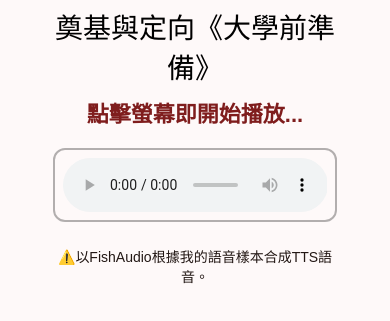
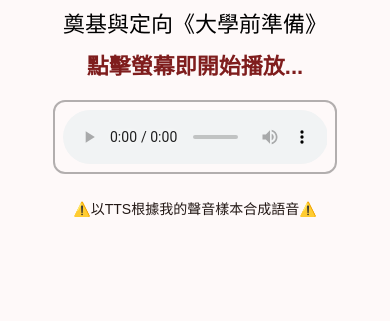
Before and after one commit to wangkejing2007/ntu-study-audio-NCKU, a plain HTML site: page NCKU-C-Phase-1.html in a window 390 px wide. Shown: the part 321-642 px from the top of the page. Drawn offline with Linux system fonts and the light colour scheme.

Commit message:
Update NCKU-C-Phase-1.html

```diff
--- a/NCKU-C-Phase-1.html
+++ b/NCKU-C-Phase-1.html
@@ -22,7 +22,7 @@
     @media (max-width: 768px) {
       img.responsive-img { width:95% !important; margin-bottom:0px !important; }
       h1 span.phase-text { font-size:42px !important; }
-      h1 span.sub-text { font-size:28px !important; margin-top:0 !important; margin-bottom:10px !important; }
+      h1 span.sub-text { font-size:22px !important; margin-top:0 !important; margin-bottom:10px !important; }
       audio { width:90% !important; }
       .pulse { margin:0 !important; font-size:22px !important; }
       p.note { font-size:14px !important; }
@@ -40,7 +40,7 @@
     <source src="NCKU-C-Phase-1.mp3" type="audio/mpeg">
     您的瀏覽器不支援音訊播放。
   </audio>
-  <p class="note" style="font-size:18px; color:#231815; margin-top:20px;">⚠️以FishAudio根據我的語音樣本合成TTS語音。</p>
+  <p class="note" style="font-size:18px; color:#231815; margin-top:20px;">⚠️以TTS根據我的聲音樣本合成語音⚠️</p>
   <script>
     const player = document.getElementById('player');
     const pulseText = document.getElementById('pulseText');
```
